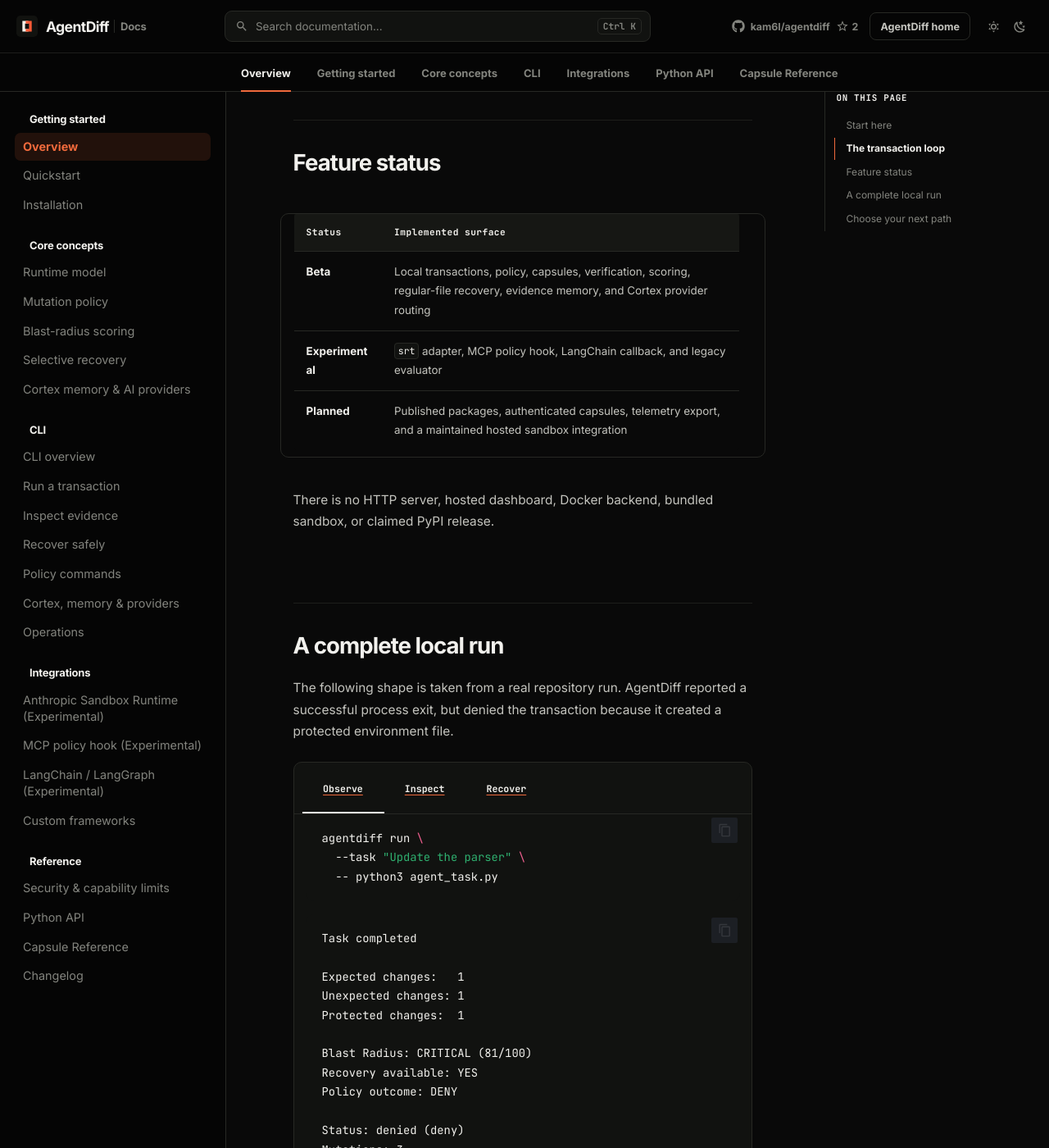
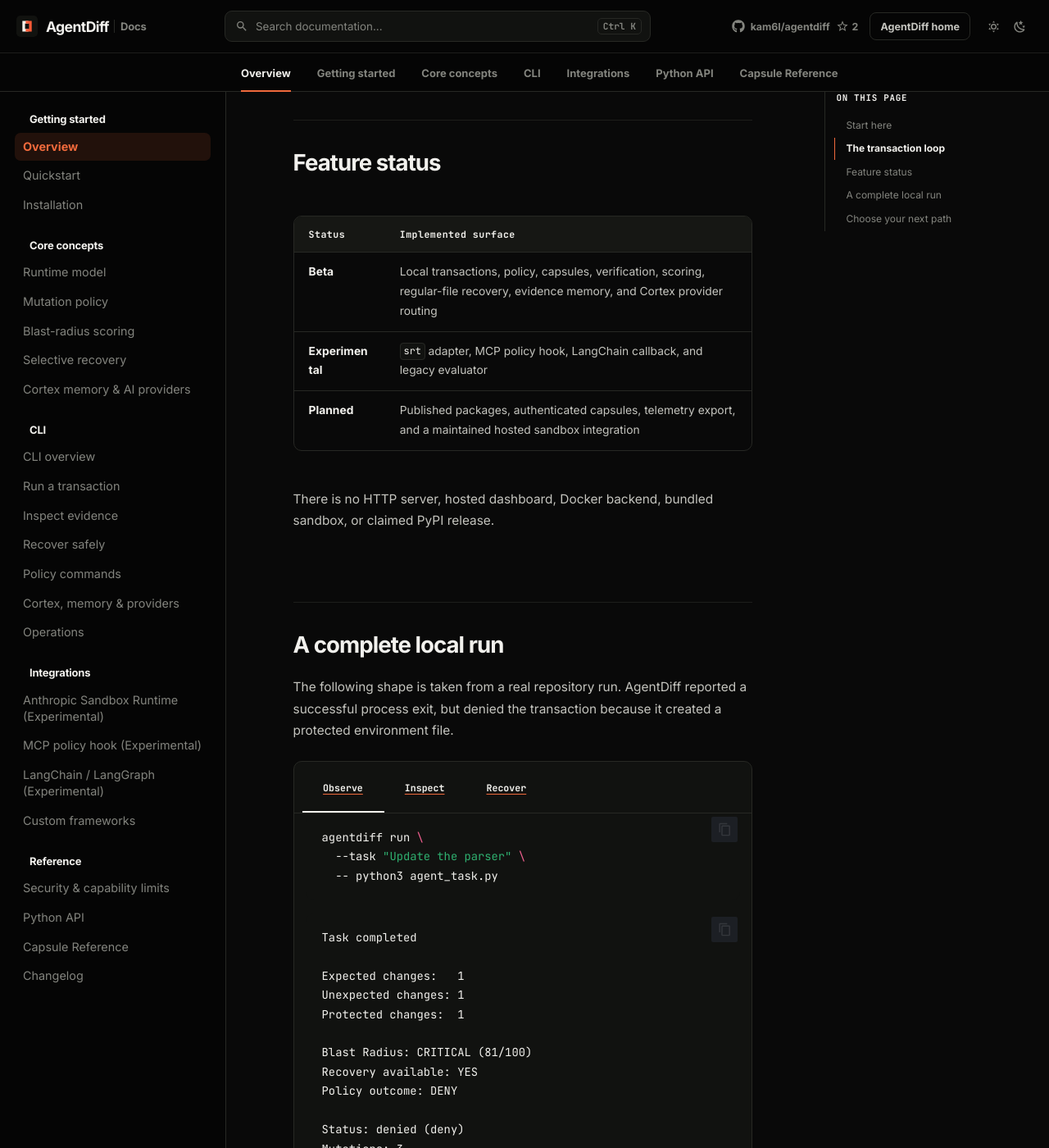
Before and after one commit to kam6l/agentdiff, an MkDocs documentation site: the page built from docs_src/docs/index.md, in a window 1280 px wide and 1400 px high, scrolled down 2073 px. Shown: the whole window at 82% size. Built offline with MkDocs 1.6.1 and Material for MkDocs 9.7.7, drawn with Linux system fonts in a browser that asks for light colours.

Commit message:
Fix search output layout, disable page highlight marks, and fix table layout (#46)

```diff
--- a/docs_src/stylesheets/docs.css
+++ b/docs_src/stylesheets/docs.css
@@ -462,8 +462,10 @@
 body:not(:has(.ad-home)) .md-search-result__link {
   min-width: 0;
   margin: 0;
-  padding: 13px 18px;
+  padding: 10px 18px;
+  display: block;
   overflow: hidden;
+  transition: background 120ms ease;
 }
 
 body:not(:has(.ad-home)) .md-search-result__item > .md-search-result__link:not(:first-child) {
@@ -480,54 +482,83 @@
 }
 
 body:not(:has(.ad-home)) .md-search-result__article {
+  display: flex !important;
+  align-items: center !important;
+  gap: 12px !important;
   min-width: 0;
   padding: 0 !important;
-  overflow: hidden;
+  margin: 0 !important;
+  position: static !important;
   color: var(--ad-doc-body);
-  font-size: 0.63rem;
-  line-height: 1.55;
-  overflow-wrap: anywhere;
-}
-
-body:not(:has(.ad-home)) .md-search-result__article:has(> .md-search-result__icon) {
-  padding-left: 30px !important;
+  font-size: 0.72rem;
+  line-height: 1.4;
 }
 
 body:not(:has(.ad-home)) .md-search-result__icon {
-  top: 1px !important;
-  left: 0 !important;
-  width: 18px;
-  height: 18px;
-  transform: none !important;
+  position: static !important;
+  flex: 0 0 16px !important;
+  width: 16px !important;
+  height: 16px !important;
+  margin: 0 !important;
+  padding: 0 !important;
+  display: flex !important;
+  align-items: center !important;
+  justify-content: center !important;
+  color: var(--ad-doc-muted) !important;
+  opacity: 0.75;
+}
+
+body:not(:has(.ad-home)) .md-search-result__icon svg {
+  width: 15px !important;
+  height: 15px !important;
+  fill: currentColor !important;
+  display: block !important;
 }
 
 body:not(:has(.ad-home)) .md-search-result__article h1,
 body:not(:has(.ad-home)) .md-search-result__article h2,
 body:not(:has(.ad-home)) .md-search-result__article h3 {
-  margin: 0 0 4px !important;
+  flex: 1 1 auto;
+  min-width: 0;
+  margin: 0 !important;
   padding: 0 !important;
   color: var(--ad-doc-text);
-  font-size: 0.72rem !important;
-  font-weight: 680;
-  line-height: 1.35 !important;
-  letter-spacing: -0.02em;
+  font-size: 0.76rem !important;
+  font-weight: 600;
+  line-height: 1.4 !important;
+  letter-spacing: -0.015em;
+  white-space: nowrap;
+  overflow: hidden;
+  text-overflow: ellipsis;
 }
 
 body:not(:has(.ad-home)) .md-search-result__article h2::before {
-  display: none;
+  display: none !important;
 }
 
 body:not(:has(.ad-home)) .md-search-result__article p {
-  display: none;
+  display: none !important;
 }
 
 body:not(:has(.ad-home)) .md-search-result__article mark {
-  background: transparent;
-  color: var(--ad-doc-accent);
+  background: transparent !important;
+  color: var(--ad-doc-accent) !important;
+  font-weight: 600;
+  text-decoration: none !important;
 }
 
 body:not(:has(.ad-home)) .md-search-result__more {
   display: none !important;
+}
+
+/* Ensure no highlight boxes appear in page body content */
+body:not(:has(.ad-home)) mark:not(.md-search-result mark) {
+  background: transparent !important;
+  color: inherit !important;
+  text-decoration: none !important;
+  box-shadow: none !important;
+  border: 0 !important;
+  padding: 0 !important;
 }
 
 /* Fixed navigation rail */
@@ -929,47 +960,71 @@
 }
 
 /* Tables */
-body:not(:has(.ad-home)) .md-typeset__table {
+body:not(:has(.ad-home)) .md-typeset__table,
+body:not(:has(.ad-home)) .md-typeset__scrollwrap {
   display: block;
   max-width: 100%;
   margin: 1.5em 0;
-  border: 1px solid var(--ad-doc-line);
-  border-radius: 10px;
+  padding: 0;
+  border: 0;
+  background: transparent;
   overflow-x: auto;
   overflow-y: hidden;
+}
+
+body:not(:has(.ad-home)) .md-typeset table:not([class]) {
+  display: table !important;
+  width: 100% !important;
+  max-width: 100%;
+  margin: 0;
+  border-collapse: separate !important;
+  border-spacing: 0 !important;
+  border: 1px solid var(--ad-doc-line) !important;
+  border-radius: 10px !important;
+  overflow: hidden !important;
   background: var(--ad-doc-bg);
-  scrollbar-gutter: stable;
-}
-
-body:not(:has(.ad-home)) .md-typeset table:not([class]) {
-  width: 100%;
-  border: 0;
-  font-size: 0.67rem;
+  font-size: 0.69rem;
+}
+
+body:not(:has(.ad-home)) .md-typeset table:not([class]) thead {
+  background: var(--ad-doc-panel-2);
 }
 
 body:not(:has(.ad-home)) .md-typeset table:not([class]) th {
-  padding: 13px 15px;
+  padding: 12px 18px;
   background: var(--ad-doc-panel-2);
   color: var(--ad-doc-text);
   font-family: "JetBrains Mono", monospace;
-  font-size: 0.56rem;
+  font-size: 0.58rem;
+  font-weight: 700;
   letter-spacing: 0.04em;
+  border-bottom: 1px solid var(--ad-doc-line);
+  border-top: 0;
+  border-left: 0;
+  border-right: 0;
 }
 
 body:not(:has(.ad-home)) .md-typeset table:not([class]) td {
-  padding: 13px 15px;
-  border-top-color: var(--ad-doc-line);
+  padding: 12px 18px;
+  border-top: 1px solid var(--ad-doc-line);
+  border-bottom: 0;
+  border-left: 0;
+  border-right: 0;
   color: var(--ad-doc-body);
   overflow-wrap: anywhere;
+}
+
+body:not(:has(.ad-home)) .md-typeset table:not([class]) tbody tr:first-child td {
+  border-top: 0;
+}
+
+body:not(:has(.ad-home)) .md-typeset table:not([class]) tr:hover td {
+  background: var(--ad-doc-panel);
 }
 
 body:not(:has(.ad-home)) .md-typeset table:not([class]) code {
   white-space: nowrap;
   overflow-wrap: normal;
-}
-
-body:not(:has(.ad-home)) .md-typeset table:not([class]) tr:hover {
-  background: var(--ad-doc-panel);
 }
 
 /* Notices / admonitions */
--- a/mkdocs.yml
+++ b/mkdocs.yml
@@ -39,7 +39,6 @@
     - navigation.path
     - navigation.sections
     - navigation.tracking
-    - search.highlight
     - content.code.annotate
     - content.code.copy
     - content.tabs.link
```
Also changed, not shown: 1 other file.
